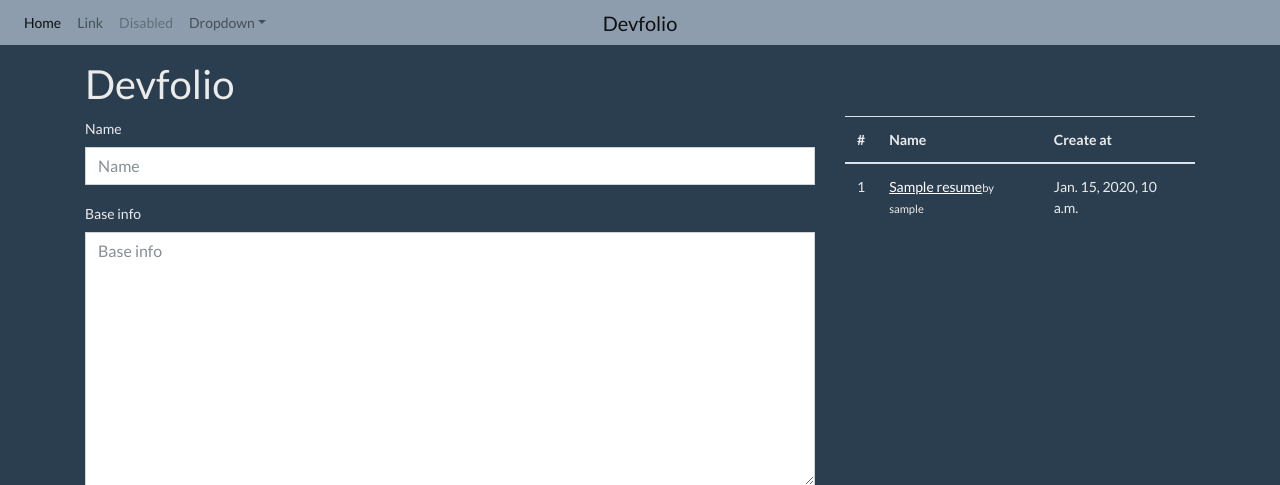
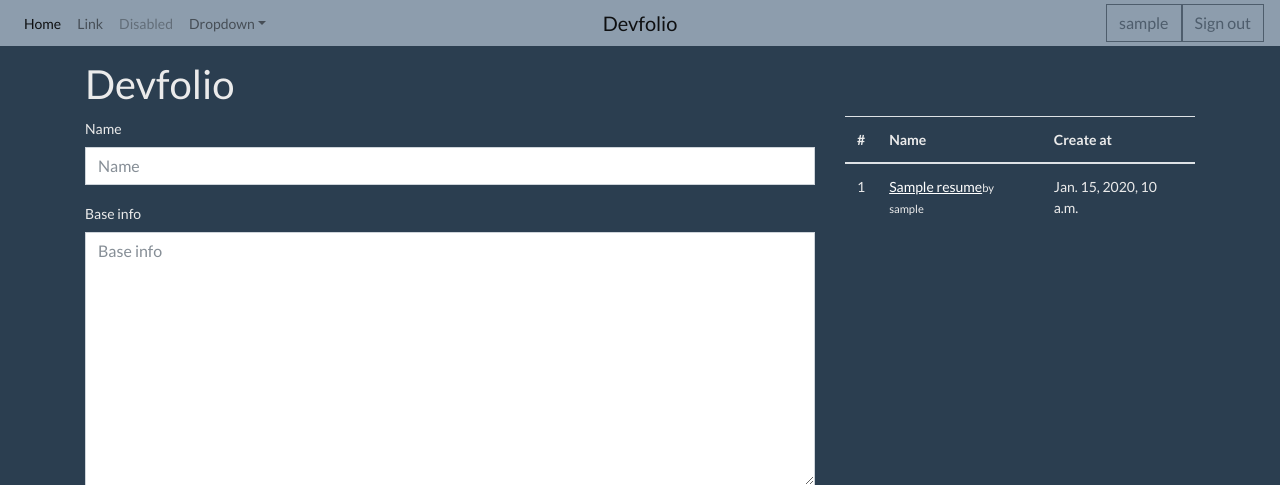
Before and after one commit to flavono123/devfolio, a Django app: page /resume/ in a window 1280 px wide. Shown: the top 485 px of the page. Run offline with Django 3.2, Linux system fonts and the light colour scheme; a user stored in the database is signed in; tables that the repository leaves empty hold one stand-in row (values such as "Sample post"); some libraries are stand-ins or nearby versions.

Commit message:
navbar righside buttons; profile, singout
Signed-off-by: Hansuk Hong <flavono123@gmail.com>

```diff
--- a/devfolio/templates/layout.html
+++ b/devfolio/templates/layout.html
@@ -54,6 +54,8 @@
           </li>
         </ul>
         <form class="form-inline my-2 my-lg-0">
+          <a class="btn btn-outline-secondary my-2 my-sm-0" href="#" role="button">{{ user.username }}</a>
+          <a class="btn btn-outline-secondary my-2 my-sm-0" href="#" role="button">Sign out</a>
         </form>
       </div>
     </nav>
```
